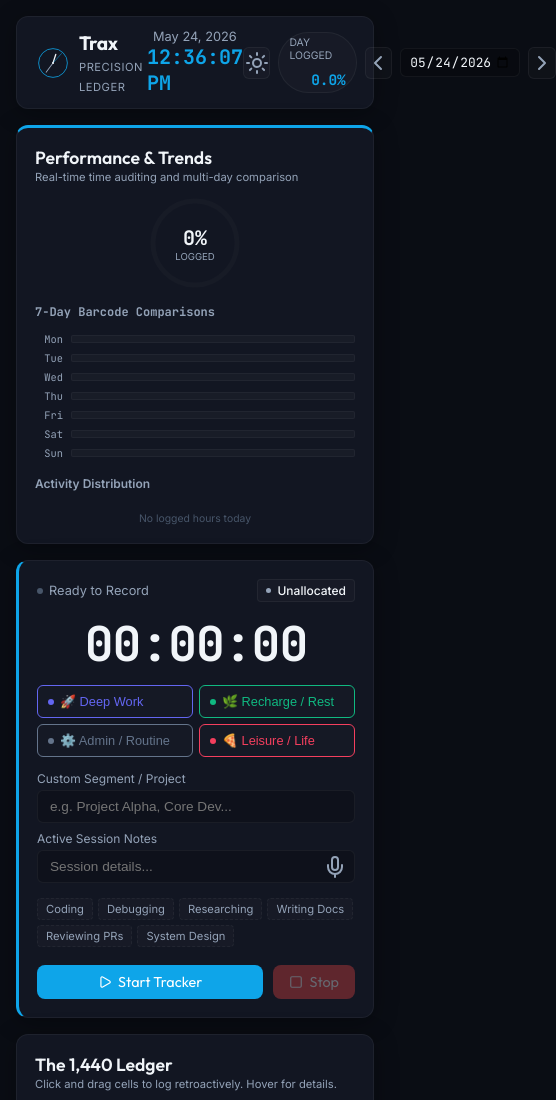
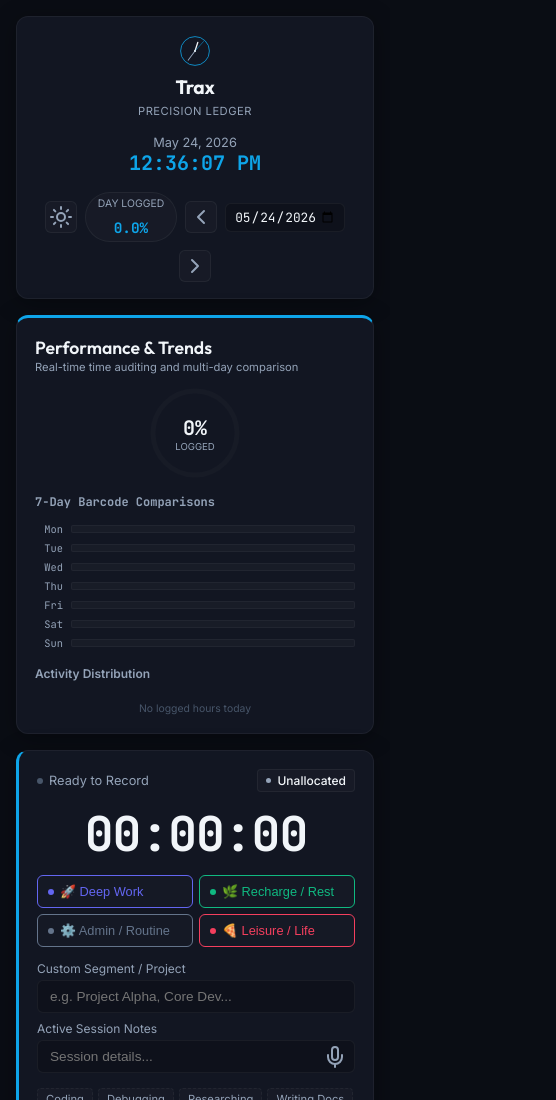
Before and after one commit to praxlad/Trax, a plain HTML site: page index.html in a window 390 px wide. Shown: the top 1100 px of the page, 556 px wide, since content can reach past the window. Drawn offline with nearby package versions, Linux system fonts and the light colour scheme.

Commit message:
Add files via upload

```diff
--- a/style.css
+++ b/style.css
@@ -355,6 +355,7 @@
   font-weight: 600;
   color: var(--tod-color);
   transition: color 0.4s ease;
+  white-space: nowrap;
 }
 
 .header-actions {
@@ -1329,3 +1330,40 @@
 .leaderboard-time {
   color: var(--text-secondary);
 }
+
+/* Mobile Responsive Layout for App Header */
+@media (max-width: 768px) {
+  .app-header {
+    flex-direction: column;
+    gap: 12px;
+    align-items: center;
+    padding: 16px 12px;
+    text-align: center;
+  }
+
+  .header-logo {
+    flex-direction: column;
+    gap: 6px;
+    align-items: center;
+  }
+
+  .header-center-info {
+    margin: 4px 0;
+  }
+
+  .live-clock-container {
+    align-items: center;
+  }
+
+  .header-actions {
+    flex-wrap: wrap;
+    justify-content: center;
+    gap: 8px;
+    width: 100%;
+  }
+
+  .ledger-completeness-meter {
+    align-items: center;
+    padding: 4px 12px;
+  }
+}
```
